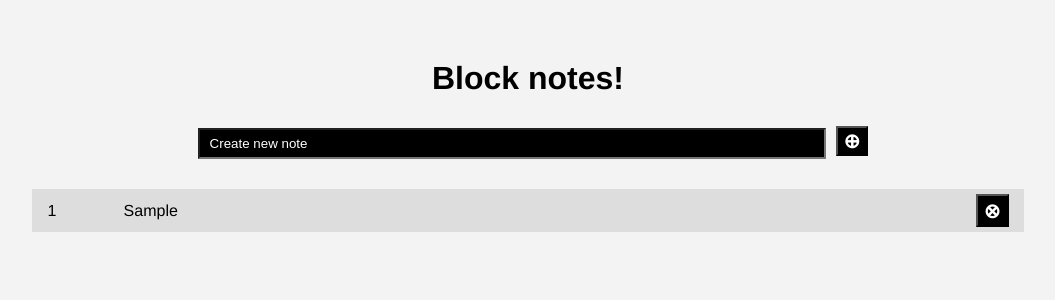
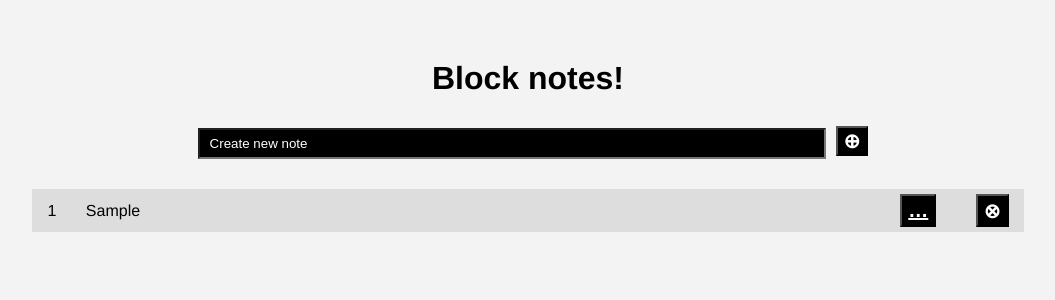
Before and after one commit to makanguru/testTodovue, a Vue app: page / in a window 1280 px wide. Both pictures are taken after typing "Sample" into the empty fields and a click on the button "Add note". Shown: the top 300 px of the page, without its empty margins (112-1167 px from the left). Built offline with nearby package versions, Linux system fonts and the light colour scheme.

Commit message:
Before todo

```diff
--- a/src/components/NoteItem.vue
+++ b/src/components/NoteItem.vue
@@ -4,6 +4,12 @@
         <div>{{idx+1}}</div>
     </div>
     <div class='title'>{{note.title }}</div>
+
+    <button title='Edit note'>
+        <router-link :to="{name: 'editNote', params: {id: note.id}}">
+            &hellip;
+        </router-link>
+    </button>
 
     <button
         v-on:click="$emit('delnote', note.id)" title='Delete row'>
@@ -54,6 +60,10 @@ export default {
         margin-right: 10px;
     }
 
+    button a{
+        color: #fff;
+    }
+
     @media ( max-width: 578px ) {
         .lileft {
             padding-right: 10px;
--- a/src/router.js
+++ b/src/router.js
@@ -14,7 +14,8 @@ export default new Router({
     },
     {
       path: '/todos/:id',
-      component: () => import('./views/Todos.vue')
+      component: () => import('./views/Todos.vue'),
+      name: 'editNote'
     }
   ]
 })
```
